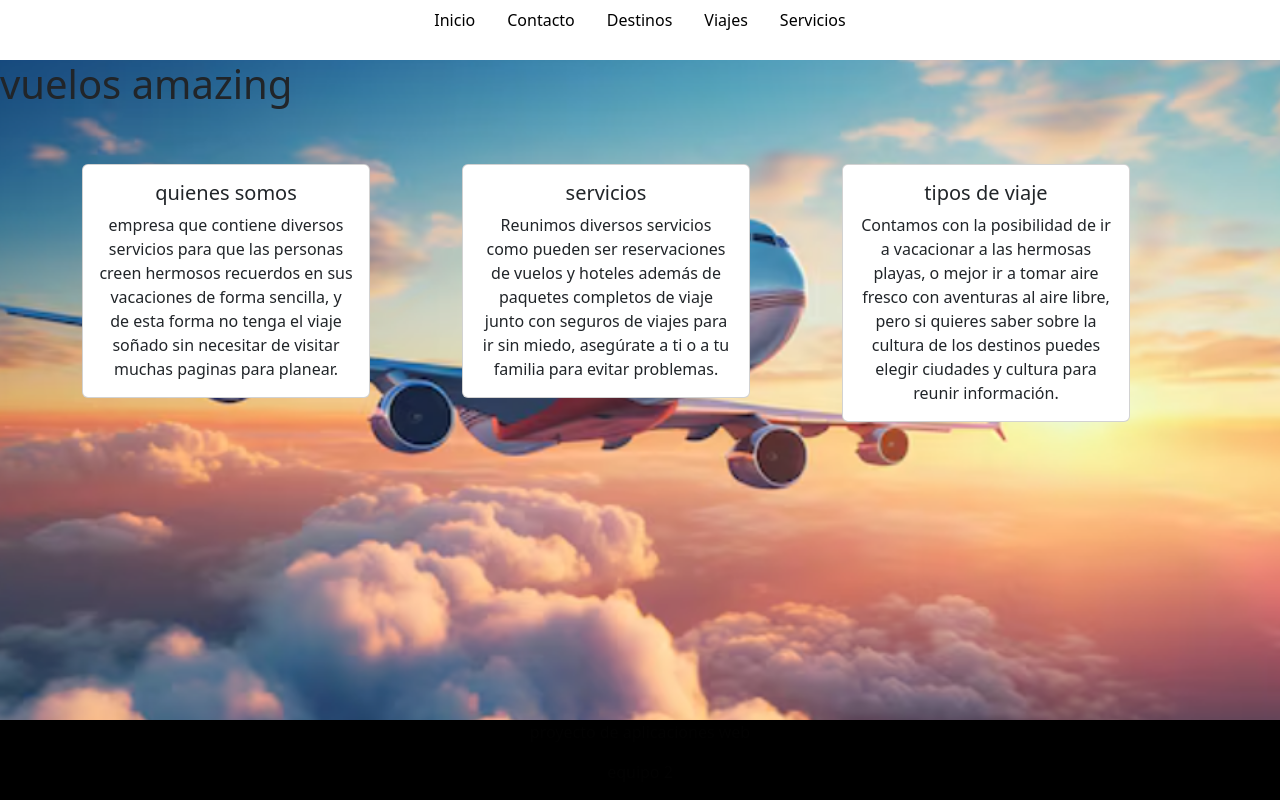
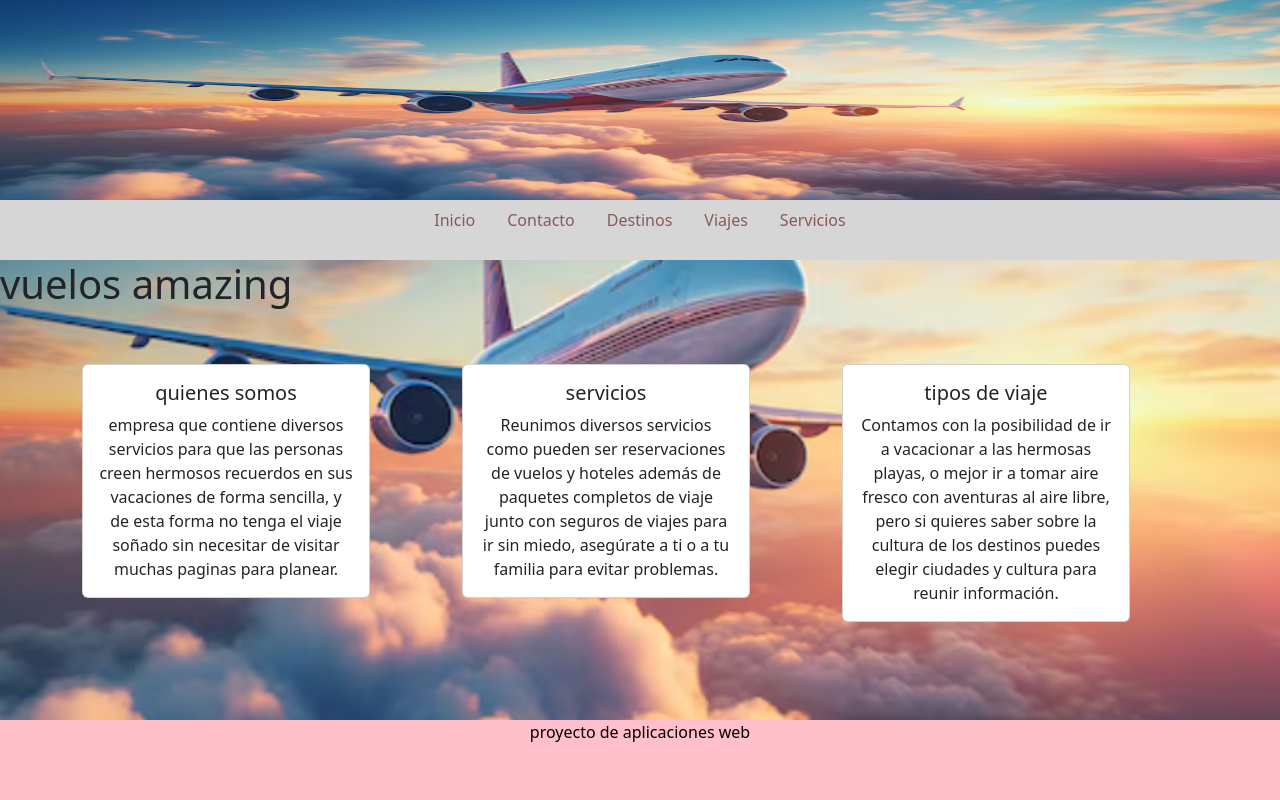
Before and after one commit to diego12lopcab/proyectoweb, a PHP site: page /proyectoweb/ in a window 1280 px wide. Run offline with PHP 8.4, Linux system fonts and the light colour scheme.

Commit message:
version:1.0

```diff
--- a/vistas/CSS/style.css
+++ b/vistas/CSS/style.css
@@ -1,14 +1,14 @@
 .nav-link{
-    color: rgb(0, 0, 0);
+    color: rgb(134, 89, 89);
 }
 
 nav{
-    background-color: rgb(0, 0, 0);
+    background-color: rgb(214, 214, 214);
     height: 60px;
 }
 
 .nav-link:hover{
-    color: rgb(0, 0, 0);
+    color: rgb(37, 41, 90);
 }
 
 footer{
--- a/vistas/Layout/footer.php
+++ b/vistas/Layout/footer.php
@@ -1,6 +1,22 @@
-<footer>
+<!DOCTYPE html>
+<html lang="en">
+<head>
+    <meta charset="UTF-8">
+    <meta name="viewport" content="width=device-width, initial-scale=1.0">
+    <title>proyecto</title>
+    <link href="https://cdn.jsdelivr.net/npm/bootstrap@5.3.3/dist/css/bootstrap.min.css" rel="stylesheet" integrity="sha384-QWTKZyjpPEjISv5WaRU9OFeRpok6YctnYmDr5pNlyT2bRjXh0JMhjY6hW+ALEwIH" crossorigin="anonymous">
+    <script src="https://cdn.jsdelivr.net/npm/bootstrap@5.3.3/dist/js/bootstrap.bundle.min.js" integrity="sha384-YvpcrYf0tY3lHB60NNkmXc5s9fDVZLESaAA55NDzOxhy9GkcIdslK1eN7N6jIeHz" crossorigin="anonymous"></script>
+    <link rel="stylesheet" href="vistas/CSS/style.css">
+    <style>
+        footer {
+            background-color: pink;
+            color: black;
+        }
+    </style>
+</head>
+<body>
+    <footer>
         <p>proyecto de aplicaciones web</p>
-        <p>equipo 2</p>
     </footer>
 </body>
 </html>
--- a/vistas/Layout/header.php
+++ b/vistas/Layout/header.php
@@ -3,15 +3,19 @@
 <head>
     <meta charset="UTF-8">
     <meta name="viewport" content="width=device-width, initial-scale=1.0">
-    <title>peoyecto</title>
+    <title>header</title>
     <link href="https://cdn.jsdelivr.net/npm/bootstrap@5.3.3/dist/css/bootstrap.min.css" rel="stylesheet" integrity="sha384-QWTKZyjpPEjISv5WaRU9OFeRpok6YctnYmDr5pNlyT2bRjXh0JMhjY6hW+ALEwIH" crossorigin="anonymous">
     <script src="https://cdn.jsdelivr.net/npm/bootstrap@5.3.3/dist/js/bootstrap.bundle.min.js" integrity="sha384-YvpcrYf0tY3lHB60NNkmXc5s9fDVZLESaAA55NDzOxhy9GkcIdslK1eN7N6jIeHz" crossorigin="anonymous"></script>
     <link rel="stylesheet" href="vistas/CSS/style.css">
+    <style>
+        body {
+            color: black;
+        }
+    </style>
 </head>
 <body>
-
     <header>
-        <nav class="nav justify-content-center bg-white navbar-white">
+        <nav class="nav justify-content-center bg-navy blue navbar-white">
             <ul class="nav">
                 <li class="nav-item">
                     <a class="nav-link active" aria-current="page" href="#">Inicio</a>
@@ -31,9 +35,6 @@
             </ul>
         </nav>
     </header>
-
-
-
     <footer>
         <!-- El contenido del footer debe ir aquí -->
     </footer>
--- a/vistas/index.php
+++ b/vistas/index.php
@@ -1,3 +1,4 @@
+<img src="vistas/IMG/imagenfondofooter.png" height="200px" width="100%">
 <?php require_once("Layout/header.php");?>
 <h1>vuelos amazing</h1>
 <br>
```
